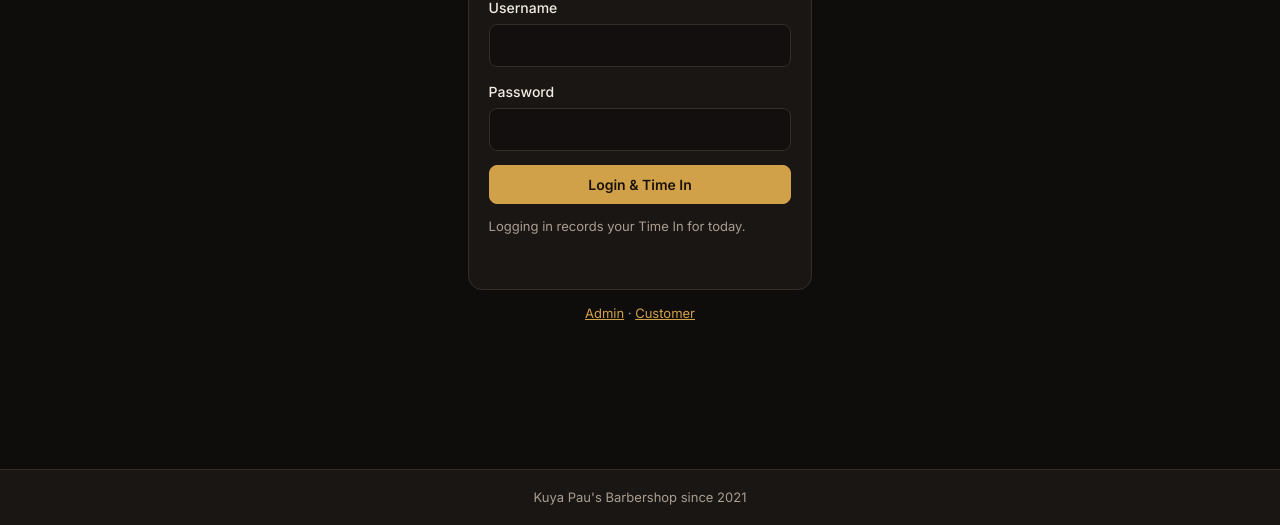
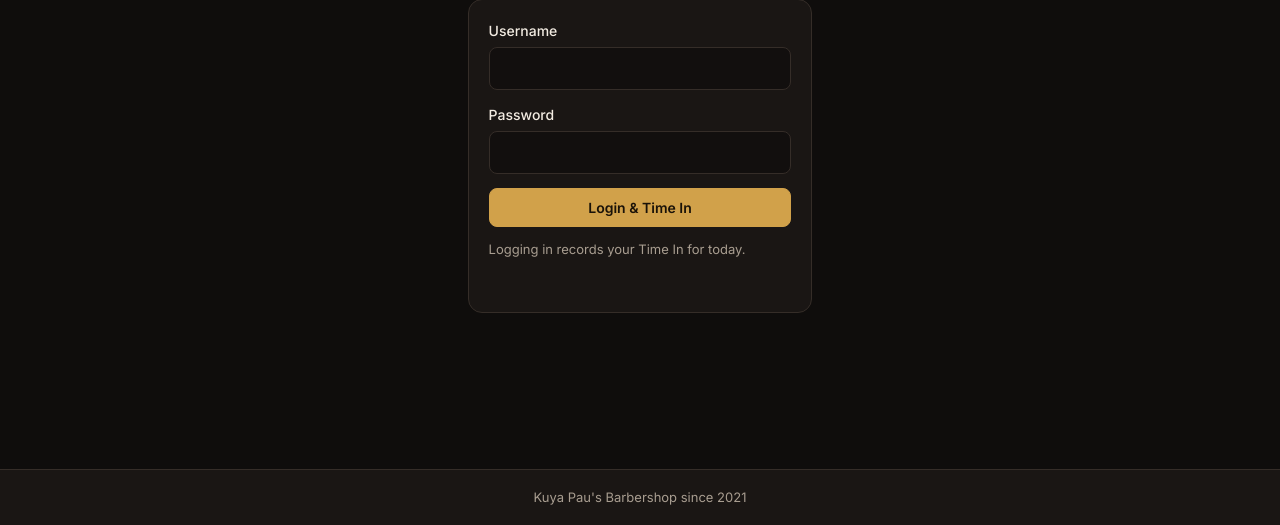
Before and after one commit to luis-da-creator/Kuya-Pau, a plain HTML site: page frontend/barber-login.html in a window 1280 px wide. Shown: the part 275-800 px from the top of the page. Drawn offline with nearby package versions, Linux system fonts and the light colour scheme.

Commit message:
Remove extra links from staff login pages

```diff
--- a/frontend/barber-login.html
+++ b/frontend/barber-login.html
@@ -24,9 +24,6 @@
         <p class="err" id="msg"></p>
       </form>
     </section>
-       <p class="muted small center" style="margin-top:14px">
-      <a href="admin-login.html">Admin</a> · <a href="index.html">Customer</a>
-    </p>
   </main>
   <footer class="footer">Kuya Pau's Barbershop since 2021</footer>
   <script src="js/api.js"></script>
```
Also changed, not shown: frontend/admin-login.html (+0 -3 lines).
